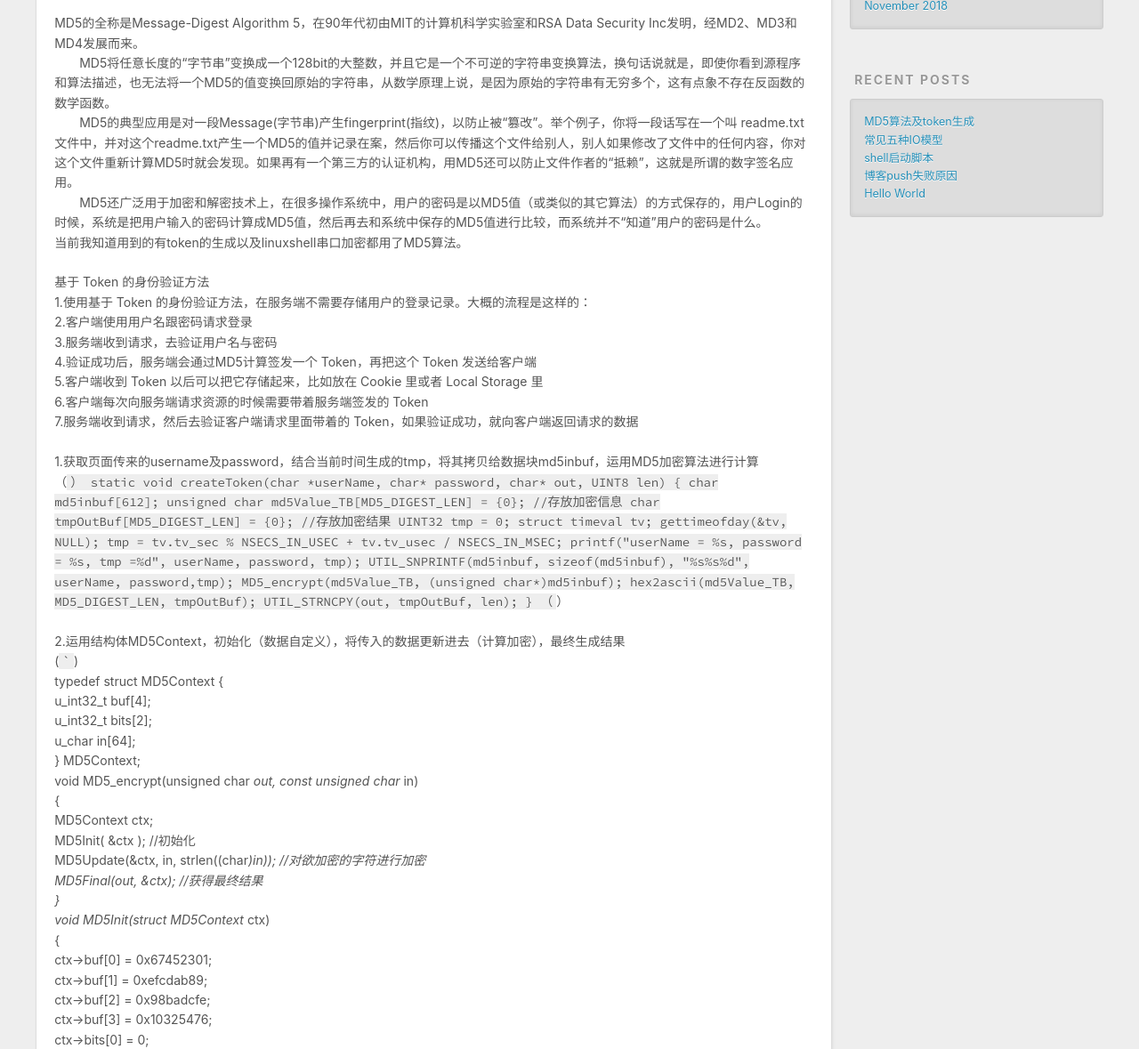
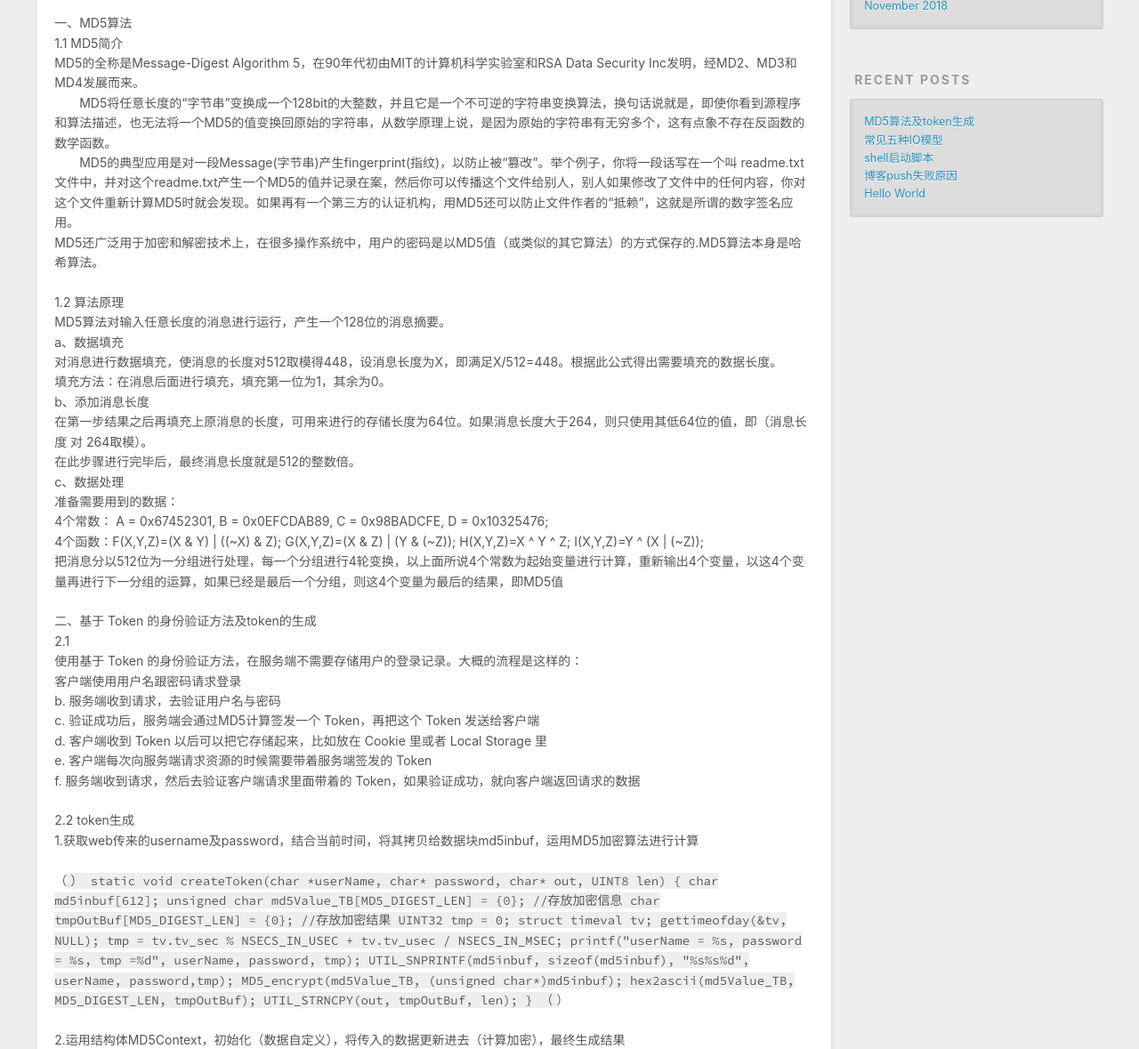
Before and after one commit to xuqiushuo/xuqiushuo.github.io, a plain HTML site: page 2019/03/18/MD5算法及token生成/index.html in a window 1280 px wide. Shown: the part 438-1617 px from the top of the page at 89% size. Drawn offline with nearby package versions, Linux system fonts and the light colour scheme.

Commit message:
Site updated: 2019-03-20 20:17:10

```diff
--- a/2019/03/18/MD5算法及token生成/index.html
+++ b/2019/03/18/MD5算法及token生成/index.html
@@ -7,17 +7,17 @@
 
   <title>MD5算法及token生成 | xuqiushuo&#39;s blog</title>
   <meta name="viewport" content="width=device-width, initial-scale=1, maximum-scale=1">
-  <meta name="description" content="MD5的全称是Message-Digest Algorithm 5，在90年代初由MIT的计算机科学实验室和RSA Data Security Inc发明，经MD2、MD3和MD4发展而来。　　MD5将任意长度的“字节串”变换成一个128bit的大整数，并且它是一个不可逆的字符串变换算法，换句话说就是，即使你看到源程序和算法描述，也无法将一个MD5的值变换回原始的字符串，从数学原理上说，是因为原始">
+  <meta name="description" content="一、MD5算法1.1 MD5简介MD5的全称是Message-Digest Algorithm 5，在90年代初由MIT的计算机科学实验室和RSA Data Security Inc发明，经MD2、MD3和MD4发展而来。　　MD5将任意长度的“字节串”变换成一个128bit的大整数，并且它是一个不可逆的字符串变换算法，换句话说就是，即使你看到源程序和算法描述，也无法将一个MD5的值变换回原始的字">
 <meta property="og:type" content="article">
 <meta property="og:title" content="MD5算法及token生成">
 <meta property="og:url" content="http://yoursite.com/2019/03/18/MD5算法及token生成/index.html">
 <meta property="og:site_name" content="xuqiushuo&#39;s blog">
-<meta property="og:description" content="MD5的全称是Message-Digest Algorithm 5，在90年代初由MIT的计算机科学实验室和RSA Data Security Inc发明，经MD2、MD3和MD4发展而来。　　MD5将任意长度的“字节串”变换成一个128bit的大整数，并且它是一个不可逆的字符串变换算法，换句话说就是，即使你看到源程序和算法描述，也无法将一个MD5的值变换回原始的字符串，从数学原理上说，是因为原始">
+<meta property="og:description" content="一、MD5算法1.1 MD5简介MD5的全称是Message-Digest Algorithm 5，在90年代初由MIT的计算机科学实验室和RSA Data Security Inc发明，经MD2、MD3和MD4发展而来。　　MD5将任意长度的“字节串”变换成一个128bit的大整数，并且它是一个不可逆的字符串变换算法，换句话说就是，即使你看到源程序和算法描述，也无法将一个MD5的值变换回原始的字">
 <meta property="og:locale" content="default">
-<meta property="og:updated_time" content="2019-03-18T16:13:28.589Z">
+<meta property="og:updated_time" content="2019-03-20T12:10:42.347Z">
 <meta name="twitter:card" content="summary">
 <meta name="twitter:title" content="MD5算法及token生成">
-<meta name="twitter:description" content="MD5的全称是Message-Digest Algorithm 5，在90年代初由MIT的计算机科学实验室和RSA Data Security Inc发明，经MD2、MD3和MD4发展而来。　　MD5将任意长度的“字节串”变换成一个128bit的大整数，并且它是一个不可逆的字符串变换算法，换句话说就是，即使你看到源程序和算法描述，也无法将一个MD5的值变换回原始的字符串，从数学原理上说，是因为原始">
+<meta name="twitter:description" content="一、MD5算法1.1 MD5简介MD5的全称是Message-Digest Algorithm 5，在90年代初由MIT的计算机科学实验室和RSA Data Security Inc发明，经MD2、MD3和MD4发展而来。　　MD5将任意长度的“字节串”变换成一个128bit的大整数，并且它是一个不可逆的字符串变换算法，换句话说就是，即使你看到源程序和算法描述，也无法将一个MD5的值变换回原始的字">
 
     <link rel="alternate" href="/atom.xml" title="xuqiushuo&#39;s blog" type="application/atom+xml">
 
@@ -86,9 +86,11 @@
 
     <div class="article-entry" itemprop="articleBody">
 
-        <p>MD5的全称是Message-Digest Algorithm 5，在90年代初由MIT的计算机科学实验室和RSA Data Security Inc发明，经MD2、MD3和MD4发展而来。<br>　　MD5将任意长度的“字节串”变换成一个128bit的大整数，并且它是一个不可逆的字符串变换算法，换句话说就是，即使你看到源程序和算法描述，也无法将一个MD5的值变换回原始的字符串，从数学原理上说，是因为原始的字符串有无穷多个，这有点象不存在反函数的数学函数。<br>　　MD5的典型应用是对一段Message(字节串)产生fingerprint(指纹)，以防止被“篡改”。举个例子，你将一段话写在一个叫 readme.txt文件中，并对这个readme.txt产生一个MD5的值并记录在案，然后你可以传播这个文件给别人，别人如果修改了文件中的任何内容，你对这个文件重新计算MD5时就会发现。如果再有一个第三方的认证机构，用MD5还可以防止文件作者的“抵赖”，这就是所谓的数字签名应用。<br>　　MD5还广泛用于加密和解密技术上，在很多操作系统中，用户的密码是以MD5值（或类似的其它算法）的方式保存的，用户Login的时候，系统是把用户输入的密码计算成MD5值，然后再去和系统中保存的MD5值进行比较，而系统并不“知道”用户的密码是什么。<br>    当前我知道用到的有token的生成以及linuxshell串口加密都用了MD5算法。</p>
-<p>基于 Token 的身份验证方法<br>    1.使用基于 Token 的身份验证方法，在服务端不需要存储用户的登录记录。大概的流程是这样的：<br>    2.客户端使用用户名跟密码请求登录<br>    3.服务端收到请求，去验证用户名与密码<br>    4.验证成功后，服务端会通过MD5计算签发一个 Token，再把这个 Token 发送给客户端<br>    5.客户端收到 Token 以后可以把它存储起来，比如放在 Cookie 里或者 Local Storage 里<br>    6.客户端每次向服务端请求资源的时候需要带着服务端签发的 Token<br>    7.服务端收到请求，然后去验证客户端请求里面带着的 Token，如果验证成功，就向客户端返回请求的数据</p>
-<p>1.获取页面传来的username及password，结合当前时间生成的tmp，将其拷贝给数据块md5inbuf，运用MD5加密算法进行计算<br>（<code>）
+        <p>一、MD5算法<br>1.1 MD5简介<br>MD5的全称是Message-Digest Algorithm 5，在90年代初由MIT的计算机科学实验室和RSA Data Security Inc发明，经MD2、MD3和MD4发展而来。<br>　　MD5将任意长度的“字节串”变换成一个128bit的大整数，并且它是一个不可逆的字符串变换算法，换句话说就是，即使你看到源程序和算法描述，也无法将一个MD5的值变换回原始的字符串，从数学原理上说，是因为原始的字符串有无穷多个，这有点象不存在反函数的数学函数。<br>　　MD5的典型应用是对一段Message(字节串)产生fingerprint(指纹)，以防止被“篡改”。举个例子，你将一段话写在一个叫 readme.txt文件中，并对这个readme.txt产生一个MD5的值并记录在案，然后你可以传播这个文件给别人，别人如果修改了文件中的任何内容，你对这个文件重新计算MD5时就会发现。如果再有一个第三方的认证机构，用MD5还可以防止文件作者的“抵赖”，这就是所谓的数字签名应用。<br>MD5还广泛用于加密和解密技术上，在很多操作系统中，用户的密码是以MD5值（或类似的其它算法）的方式保存的.MD5算法本身是哈希算法。</p>
+<p>1.2  算法原理<br>MD5算法对输入任意长度的消息进行运行，产生一个128位的消息摘要。<br>a、数据填充<br>对消息进行数据填充，使消息的长度对512取模得448，设消息长度为X，即满足X/512=448。根据此公式得出需要填充的数据长度。<br>填充方法：在消息后面进行填充，填充第一位为1，其余为0。<br>b、添加消息长度<br>在第一步结果之后再填充上原消息的长度，可用来进行的存储长度为64位。如果消息长度大于264，则只使用其低64位的值，即（消息长度 对 264取模）。<br>在此步骤进行完毕后，最终消息长度就是512的整数倍。<br>c、数据处理<br>准备需要用到的数据：<br>4个常数： A = 0x67452301, B = 0x0EFCDAB89, C = 0x98BADCFE, D = 0x10325476;<br>4个函数：F(X,Y,Z)=(X &amp; Y) | ((~X) &amp; Z); G(X,Y,Z)=(X &amp; Z) | (Y &amp; (~Z));  H(X,Y,Z)=X ^ Y ^ Z; I(X,Y,Z)=Y ^ (X | (~Z));<br>把消息分以512位为一分组进行处理，每一个分组进行4轮变换，以上面所说4个常数为起始变量进行计算，重新输出4个变量，以这4个变量再进行下一分组的运算，如果已经是最后一个分组，则这4个变量为最后的结果，即MD5值</p>
+<p>二、基于 Token 的身份验证方法及token的生成<br>2.1<br>使用基于 Token 的身份验证方法，在服务端不需要存储用户的登录记录。大概的流程是这样的：<br>客户端使用用户名跟密码请求登录<br>b.      服务端收到请求，去验证用户名与密码<br>c.      验证成功后，服务端会通过MD5计算签发一个 Token，再把这个 Token 发送给客户端<br>d.      客户端收到 Token 以后可以把它存储起来，比如放在 Cookie 里或者 Local Storage 里<br>e.      客户端每次向服务端请求资源的时候需要带着服务端签发的 Token<br>f.       服务端收到请求，然后去验证客户端请求里面带着的 Token，如果验证成功，就向客户端返回请求的数据</p>
+<p>2.2 token生成<br>1.获取web传来的username及password，结合当前时间，将其拷贝给数据块md5inbuf，运用MD5加密算法进行计算</p>
+<p>（<code>）
 static void createToken(char *userName, char* password, char* out, UINT8 len)
 {
     char md5inbuf[612];
```
Also changed, not shown: index.html (+5 -3 lines).
